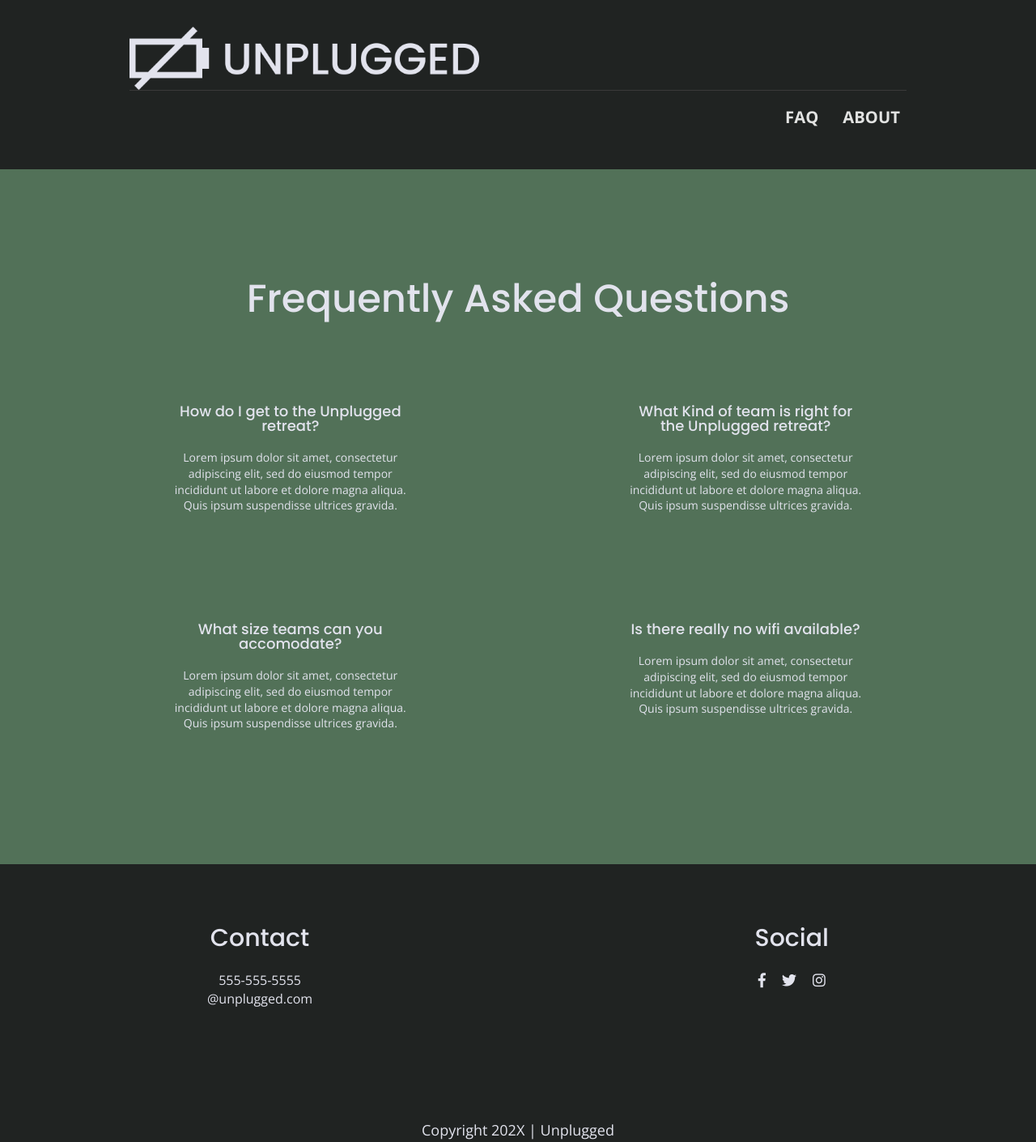
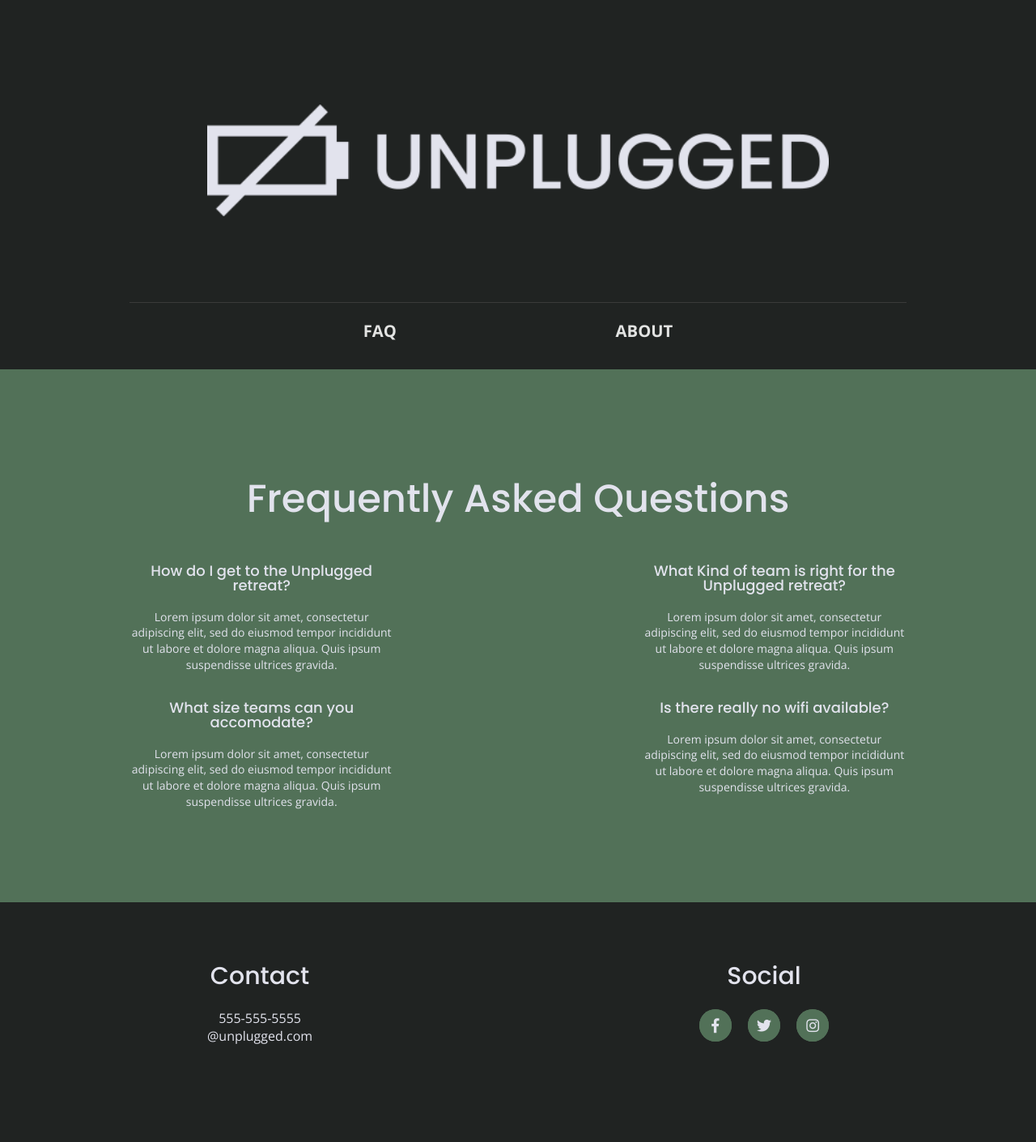
Before and after one commit to SharokM/unplugged-proj, a website: page faq/index.html in a window 1280 px wide. Shown: the top 1410 px of the page at 81% size. Drawn offline with nearby package versions, Linux system fonts and the light colour scheme.

Commit message:
layout changes

```diff
--- a/css/main.css
+++ b/css/main.css
@@ -103,6 +103,8 @@ body {
 ul,
 ol {
   list-style-type: none;
+  margin: 0;
+  padding: 0;
 }
 
 a {
@@ -110,14 +112,15 @@ a {
   text-decoration: none;
 }
 
-h2 {
+
+
+.mission h1, h2 {
   font-family: "Poppins", sans-serif;
   font-size: 1.875em;
   font-weight: 500;
 }
 
-h3,
-h4 {
+.form-description h2, .faq h2, h3, h4 {
   font-family: "Poppins", sans-serif;
   font-size: 1.125em;
   font-weight: 500;
@@ -126,7 +129,7 @@ h4 {
 
 p {
   font-size: 0.875em;
-  line-height: 18px;
+  line-height: 1.285;
 }
 
 img {
@@ -156,22 +159,25 @@ header {
 
 header .content-wrapper {
   margin: 0;
+  display: flex;
   justify-content: center;
   flex-flow: row wrap;
   align-items: center;
 }
 
 header figure {
-  margin: 0;
+  margin: 10%;
 }
 
 header .header-divider {
   background: #3a3a3a;
   width: 100%;
   height: 1px;
+  margin: 10px 0 20px 0;
 }
 
 header nav {
+  width: 60%;
   font-size: 1.125em;
   font-weight: bold;
   text-transform: uppercase;
@@ -182,7 +188,7 @@ header nav ul {
   justify-content: space-evenly;
   align-items: center;
   list-style: none;
-  width: 70%;
+  /* width: 70%; */
   gap: 25px;
   margin-left: 5%;
 }
@@ -359,6 +365,27 @@ footer .social {
   display: flex;
   align-items: center;
   flex-direction: column;
+}
+
+footer .social-icons a {
+  background-color: #527158;
+  border-radius: 50%;
+  width: 40px;
+  height: 40px;
+  display: flex;
+  justify-content: center;
+  align-items: center;
+
+}
+
+footer .social-icons p {
+  background-color: #527158;
+  border-radius: 50%;
+  width: 40px;
+  height: 40px;
+  display: flex;
+  justify-content: center;
+  align-items: center;
 }
 
 footer p {
@@ -574,7 +601,7 @@ faq .content-wrapper {
 
   header nav ul {
     display: flex;
-    justify-content: end;
+    /* justify-content: end; */
     gap: 30px;
     width: 90%;
   }
@@ -664,6 +691,11 @@ faq .content-wrapper {
 
   .reviews-text {
     width: 90%;
+  }
+
+  .header img {
+    height: auto;
+    width: 100%;
   }
 
   img {
@@ -762,7 +794,10 @@ faq .content-wrapper {
   }
 
   .faq-content {
-    flex-basis: 31%;
+    /* flex-basis: 31%; */
+        /* flex-basis: 31%; */
+        width: 34%;
+        margin: 0;
   }
 
   .faq h2 {
--- a/faq/index.html
+++ b/faq/index.html
@@ -39,7 +39,7 @@
     <header class="header">
       <div class="content-wrapper">
         <figure>
-          <a href="#"
+          <a href="https://sharokm.github.io/unplugged-proj/"
             ><img src="../img/unpluggedlogo.png" alt="unplugged logo"
           /></a>
         </figure>
```
Also changed, not shown: about/index.html (+1 -1 lines), css/normalize.css.
